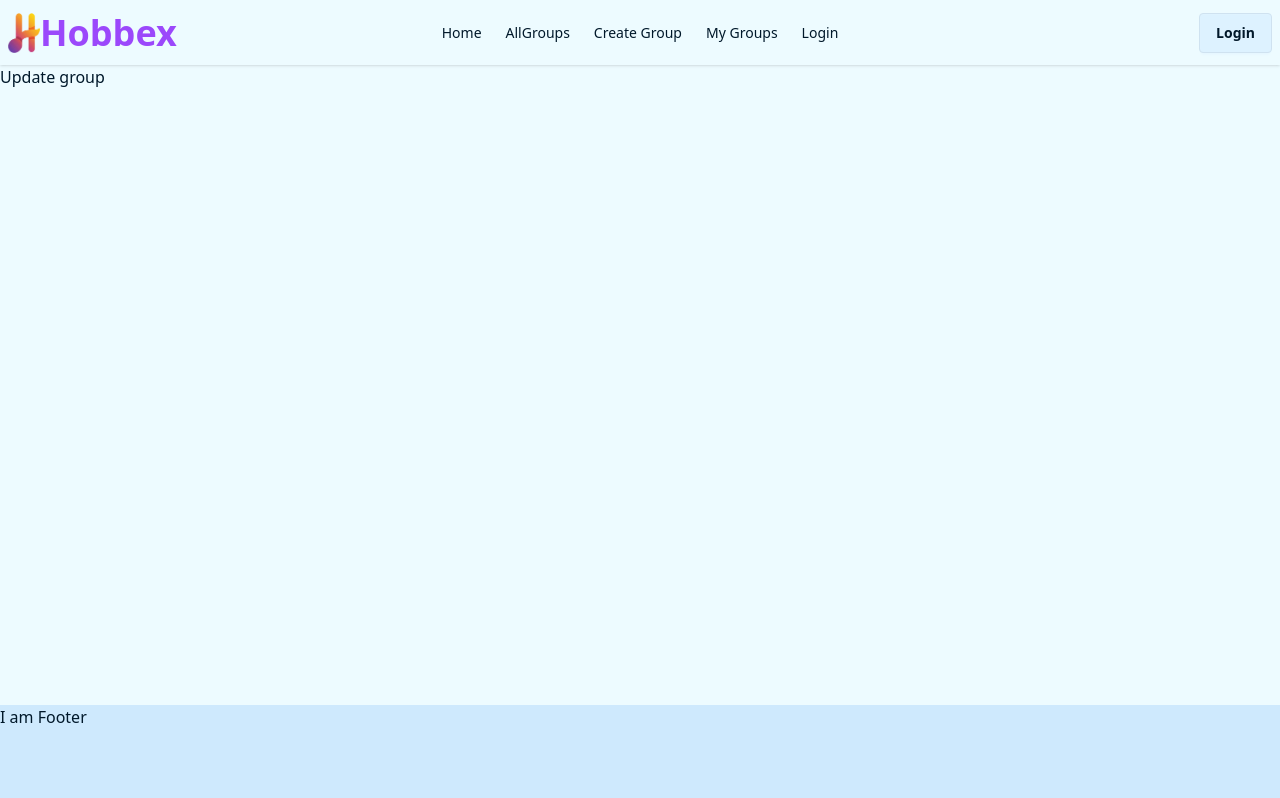
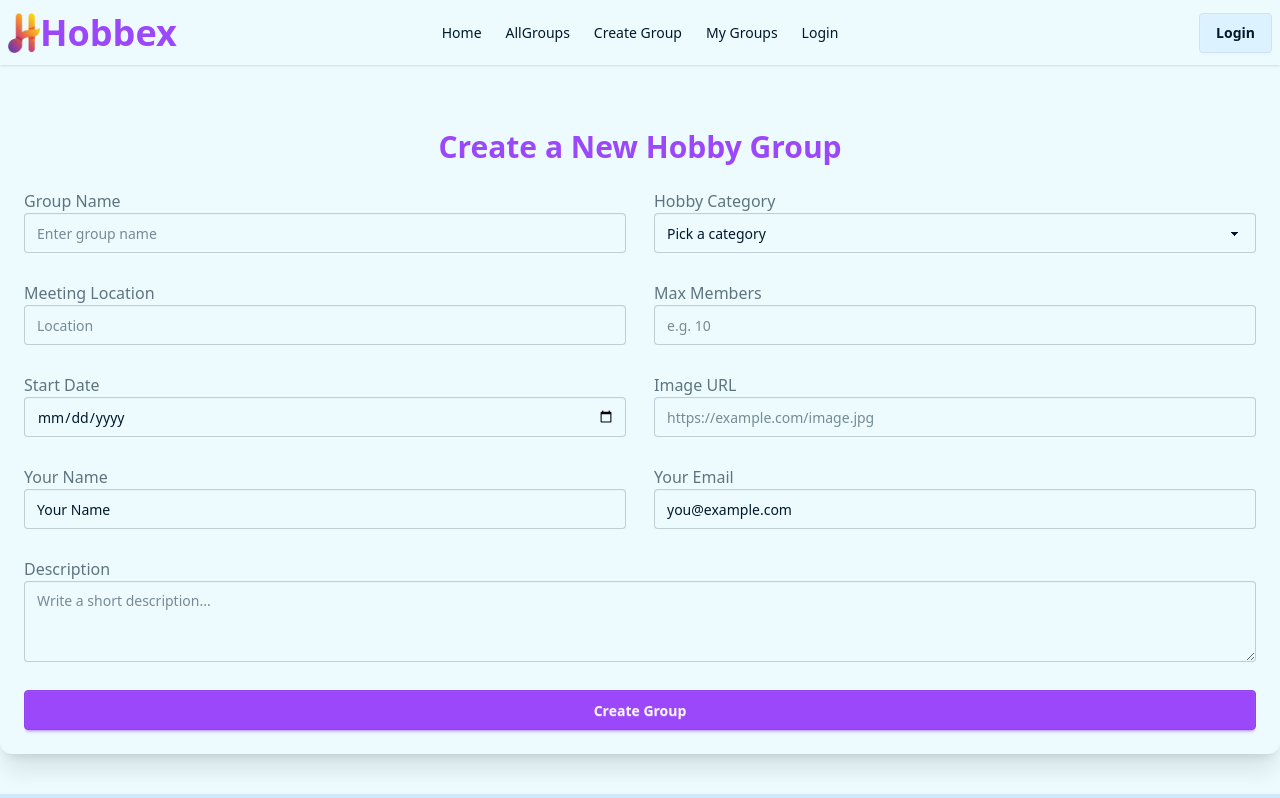
Before and after one commit to nurislam243/hobbex-client-side, a React (Vite) app: page /updateGroup in a window 1280 px wide. Shown: the top 798 px of the page. Built offline with nearby package versions, Linux system fonts and the light colour scheme.

Commit message:
added firebase config

```diff
--- a/package.json
+++ b/package.json
@@ -11,6 +11,7 @@
   },
   "dependencies": {
     "@tailwindcss/vite": "^4.1.4",
+    "firebase": "^11.7.3",
     "react": "^19.0.0",
     "react-dom": "^19.0.0",
     "react-router": "^7.5.3",
--- a/src/firebase/firebase.config.js
+++ b/src/firebase/firebase.config.js
@@ -0,0 +1,16 @@
+import { initializeApp } from "firebase/app";
+import { getAuth } from "firebase/auth";
+
+const firebaseConfig = {
+  apiKey:import.meta.env.VITE_apiKey,
+  authDomain:import.meta.env.VITE_authDomain,
+  projectId:import.meta.env.VITE_projectId,
+  storageBucket:import.meta.env.VITE_storageBucket,
+  messagingSenderId:import.meta.env.VITE_messagingSenderId,
+  appId:import.meta.env.VITE_appId,
+};
+
+
+const app = initializeApp(firebaseConfig);
+
+export const auth = getAuth(app)
--- a/src/pages/UpdateGroup/UpdateGroup.jsx
+++ b/src/pages/UpdateGroup/UpdateGroup.jsx
@@ -2,9 +2,100 @@ import React from 'react';
 
 const UpdateGroup = () => {
     return (
-        <div>
-            Update group
+    <div className=" p-6 bg-base-100 shadow-xl rounded-xl my-10">
+      <h2 className="text-3xl font-bold mb-6 text-center text-primary">Create a New Hobby Group</h2>
+
+      <form className="space-y-7">
+        <div className="grid grid-cols-1 md:grid-cols-2 gap-7">
+            {/* Group Name */}
+            <div className="form-control w-full">
+                <label className="label">
+                    <span className="label-text">Group Name</span>
+                </label>
+                <input type="text" placeholder="Enter group name" className="input input-bordered w-full" />
+            </div>
+
+            {/* Hobby Category */}
+            <div className="form-control w-full">
+                <label className="label">
+                    <span className="label-text">Hobby Category</span>
+                </label>
+                <select className="select select-bordered w-full">
+                    <option disabled selected>Pick a category</option>
+                    <option>Drawing & Painting</option>
+                    <option>Photography</option>
+                    <option>Video Gaming</option>
+                    <option>Fishing</option>
+                    <option>Running</option>
+                    <option>Cooking</option>
+                    <option>Reading</option>
+                    <option>Writing</option>
+                </select>
+            </div>
+
+            {/* Meeting Location */}
+            <div className="form-control w-full">
+            <label className="label">
+                <span className="label-text">Meeting Location</span>
+            </label>
+            <input type="text" placeholder="Location" className="input input-bordered w-full" />
+            </div>
+
+            {/* Max Members */}
+            <div className="form-control w-full">
+            <label className="label">
+                <span className="label-text">Max Members</span>
+            </label>
+            <input type="number" placeholder="e.g. 10" className="input input-bordered w-full" />
+            </div>
+
+            {/* Start Date */}
+            <div className="form-control w-full">
+            <label className="label">
+                <span className="label-text">Start Date</span>
+            </label>
+            <input type="date" className="input input-bordered w-full" />
+            </div>
+
+            {/* Image URL */}
+            <div className="form-control w-full">
+            <label className="label">
+                <span className="label-text">Image URL</span>
+            </label>
+            <input type="url" placeholder="https://example.com/image.jpg" className="input input-bordered w-full" />
+            </div>
+
+            {/* User Name (readonly) */}
+            <div className="form-control w-full">
+            <label className="label">
+                <span className="label-text">Your Name</span>
+            </label>
+            <input type="text" className="input input-bordered w-full" value="Your Name" readOnly />
+            </div>
+
+            {/* User Email (readonly) */}
+            <div className="form-control w-full">
+            <label className="label">
+                <span className="label-text">Your Email</span>
+            </label>
+            <input type="email" className="input input-bordered w-full" value="you@example.com" readOnly />
+            </div>
         </div>
+
+                {/* Description */}
+        <div className="form-control md:col-span-2 w-full">
+          <label className="label">
+            <span className="label-text">Description</span>
+          </label>
+          <textarea className="textarea textarea-bordered w-full" rows="3" placeholder="Write a short description..."></textarea>
+        </div>
+
+        {/* Submit Button */}
+        <div className="md:col-span-2 text-center mt-4 w-full">
+          <button type="submit" className="btn btn-primary w-full">Create Group</button>
+        </div>
+      </form>
+    </div>
     );
 };
 
```
Also changed, not shown: 1 other file (tests, documents, lock files or other folders).
